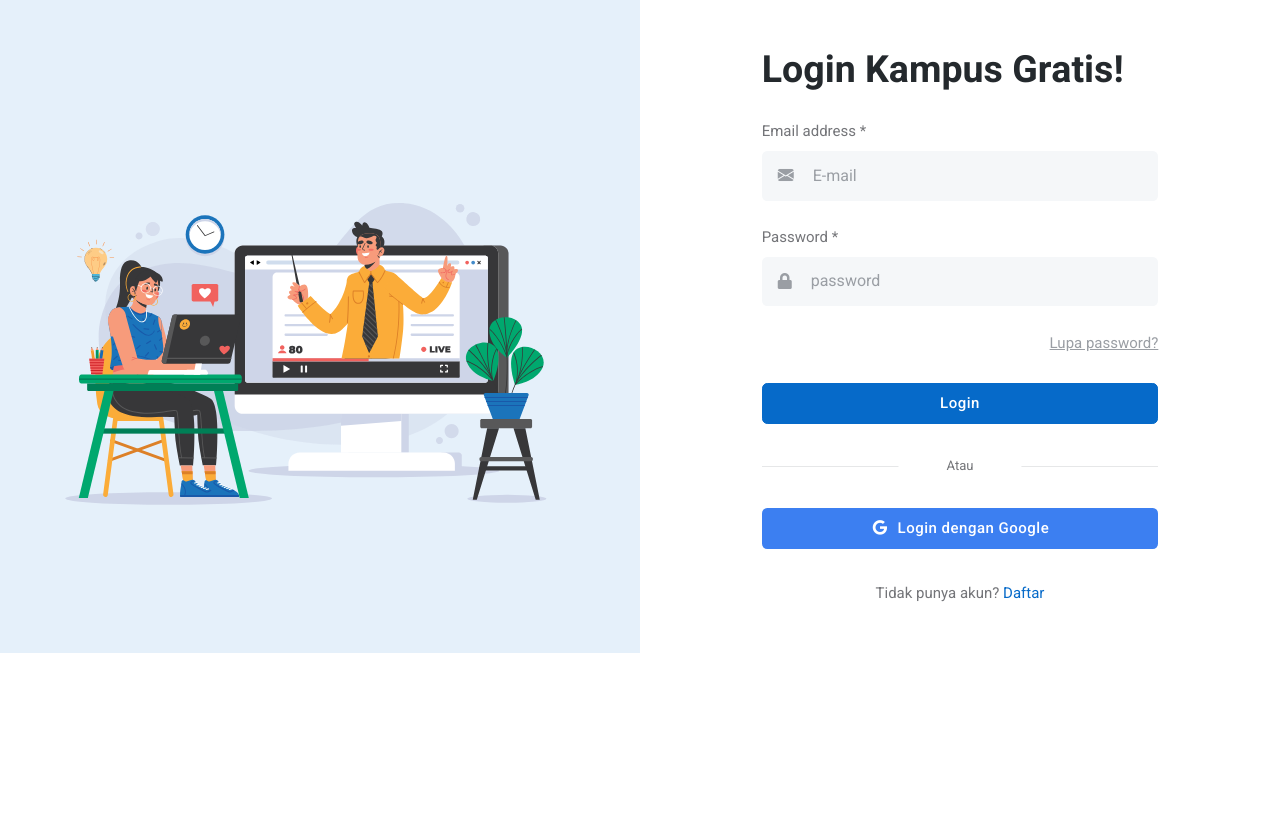
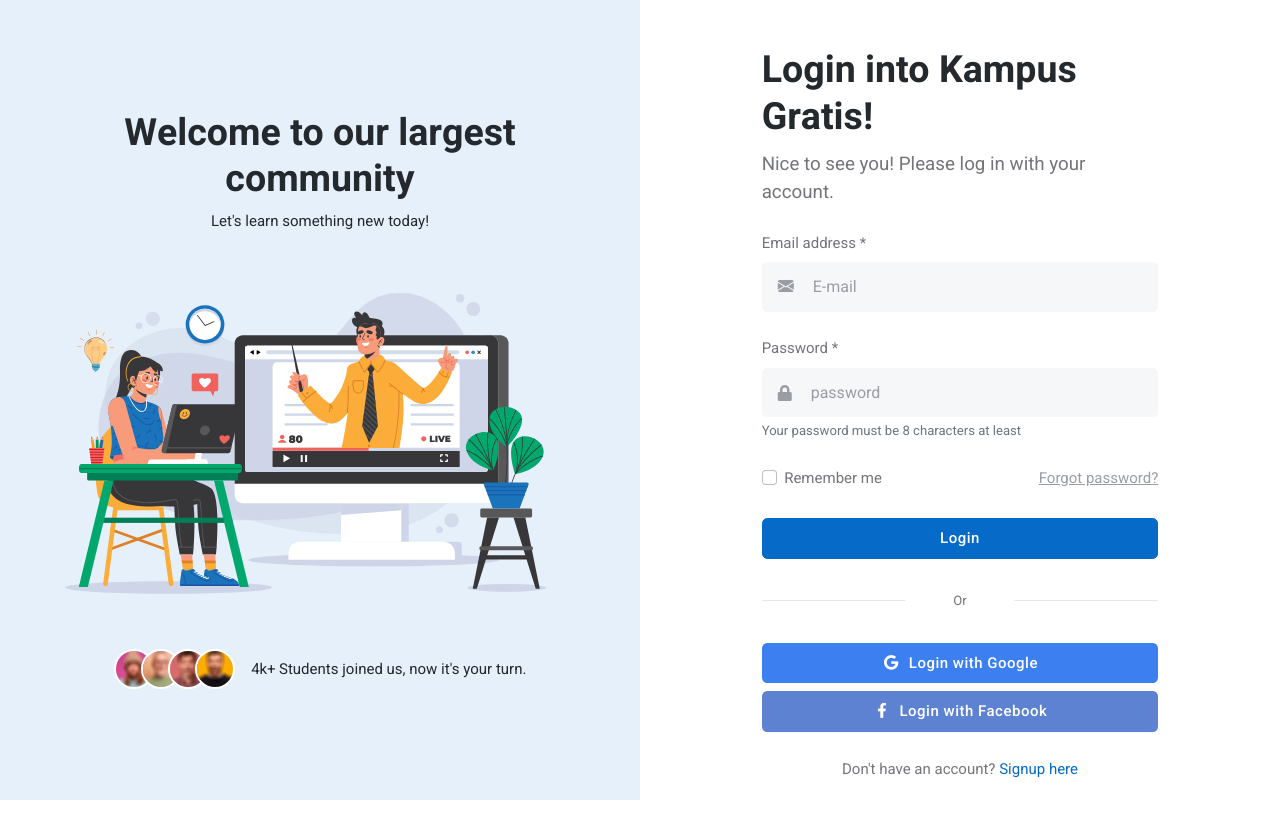
Before and after one commit to nadheva/frontend-kampusgratis, a React (Create React App) app: page /login in a window 1280 px wide. Before the commit the page ends 800 px from the top, so only its background shows below. Built offline with nearby package versions, Linux system fonts and the light colour scheme.

Commit message:
fix bug di fikri

```diff
--- a/src/pages/Login.jsx
+++ b/src/pages/Login.jsx
@@ -1,170 +1,162 @@
-import React, { useEffect } from "react";
-import "../assets/user/css-custon/style.css"
+import React from "react";
 
-function Login() {
-  useEffect(() => {
-    document.title = "Kampus Gratis | Login";
-  });
-
+const Login = () => {
   return (
     <main>
-      <section className="p-0 d-flex align-items-center position-relative overflow-hidden">
-        <div className="container-fluid">
-          <div className="row">
-            <div className="col-12 col-lg-6 d-md-flex align-items-center justify-content-center bg-primary bg-opacity-10 vh-lg-100">
-              <div className="p-3 p-lg-5">
-                {/* <div className="text-center">
-                  <h2 className="fw-bold">Welcome to our largest community</h2>
-                  <p className="mb-0 h6 fw-light">
+      <section class="p-0 d-flex align-items-center position-relative overflow-hidden">
+        <div class="container-fluid">
+          <div class="row">
+            <div class="col-12 col-lg-6 d-md-flex align-items-center justify-content-center bg-primary bg-opacity-10 vh-lg-100">
+              <div class="p-3 p-lg-5">
+                <div class="text-center">
+                  <h2 class="fw-bold">Welcome to our largest community</h2>
+                  <p class="mb-0 h6 fw-light">
                     Let's learn something new today!
                   </p>
-                </div> */}
+                </div>
 
-                <img
-                  src="assets/images/element/02.svg"
-                  className="mt-5"
-                  alt=""
-                />
+                <img src="assets/images/element/02.svg" class="mt-5" alt="" />
 
-                {/* <div className="d-sm-flex mt-5 align-items-center justify-content-center">
-                  <ul className="avatar-group mb-2 mb-sm-0">
-                    <li className="avatar avatar-sm">
+                <div class="d-sm-flex mt-5 align-items-center justify-content-center">
+                  <ul class="avatar-group mb-2 mb-sm-0">
+                    <li class="avatar avatar-sm">
                       <img
-                        className="avatar-img rounded-circle"
+                        class="avatar-img rounded-circle"
                         src="assets/images/avatar/01.jpg"
                         alt="avatar"
                       />
                     </li>
-                    <li className="avatar avatar-sm">
+                    <li class="avatar avatar-sm">
                       <img
-                        className="avatar-img rounded-circle"
+                        class="avatar-img rounded-circle"
                         src="assets/images/avatar/02.jpg"
                         alt="avatar"
                       />
                     </li>
-                    <li className="avatar avatar-sm">
+                    <li class="avatar avatar-sm">
                       <img
-                        className="avatar-img rounded-circle"
+                        class="avatar-img rounded-circle"
                         src="assets/images/avatar/03.jpg"
                         alt="avatar"
                       />
                     </li>
-                    <li className="avatar avatar-sm">
+                    <li class="avatar avatar-sm">
                       <img
-                        className="avatar-img rounded-circle"
+                        class="avatar-img rounded-circle"
                         src="assets/images/avatar/04.jpg"
                         alt="avatar"
                       />
                     </li>
                   </ul>
 
-                  <p className="mb-0 h6 fw-light ms-0 ms-sm-3">
+                  <p class="mb-0 h6 fw-light ms-0 ms-sm-3">
                     4k+ Students joined us, now it's your turn.
                   </p>
-                </div> */}
+                </div>
               </div>
             </div>
 
-            <div className="col-12 col-lg-6 m-auto">
-              <div className="row my-5">
-                <div className="col-sm-10 col-xl-8 m-auto">
-                  {/* <span className="mb-0 fs-1">👋</span> */}
-                  <h1 className="fs-2 mb-4">Login Kampus Gratis!</h1>
-                  {/* <p className="lead mb-4">
+            <div class="col-12 col-lg-6 m-auto">
+              <div class="row my-5">
+                <div class="col-sm-10 col-xl-8 m-auto">
+                  {/* <span class="mb-0 fs-1">👋</span> */}
+                  <h1 class="fs-2">Login into Kampus Gratis!</h1>
+                  <p class="lead mb-4">
                     Nice to see you! Please log in with your account.
-                  </p> */}
+                  </p>
 
                   <form>
-                    <div className="mb-4">
-                      <label for="exampleInputEmail1" className="form-label">
+                    <div class="mb-4">
+                      <label for="exampleInputEmail1" class="form-label">
                         Email address *
                       </label>
-                      <div className="input-group input-group-lg">
-                        <span className="input-group-text bg-light rounded-start border-0 text-secondary px-3">
-                          <i className="bi bi-envelope-fill"></i>
+                      <div class="input-group input-group-lg">
+                        <span class="input-group-text bg-light rounded-start border-0 text-secondary px-3">
+                          <i class="bi bi-envelope-fill"></i>
                         </span>
                         <input
                           type="email"
-                          className="form-control border-0 bg-light rounded-end ps-1"
+                          class="form-control border-0 bg-light rounded-end ps-1"
                           placeholder="E-mail"
                           id="exampleInputEmail1"
                         />
                       </div>
                     </div>
 
-                    <div className="mb-4">
-                      <label for="inputPassword5" className="form-label">
+                    <div class="mb-4">
+                      <label for="inputPassword5" class="form-label">
                         Password *
                       </label>
-                      <div className="input-group input-group-lg">
-                        <span className="input-group-text bg-light rounded-start border-0 text-secondary px-3">
-                          <i className="fas fa-lock"></i>
+                      <div class="input-group input-group-lg">
+                        <span class="input-group-text bg-light rounded-start border-0 text-secondary px-3">
+                          <i class="fas fa-lock"></i>
                         </span>
                         <input
                           type="password"
-                          className="form-control border-0 bg-light rounded-end ps-1"
+                          class="form-control border-0 bg-light rounded-end ps-1"
                           placeholder="password"
                           id="inputPassword5"
                         />
                       </div>
-                      {/* <div id="passwordHelpBlock" className="form-text">
+                      <div id="passwordHelpBlock" class="form-text">
                         Your password must be 8 characters at least
-                      </div> */}
+                      </div>
                     </div>
 
-                    <div className="mb-4 d-flex justify-content-between mb-4">
-                      <div className="form-check">
-                        {/* <input
+                    <div class="mb-4 d-flex justify-content-between mb-4">
+                      <div class="form-check">
+                        <input
                           type="checkbox"
-                          className="form-check-input"
+                          class="form-check-input"
                           id="exampleCheck1"
                         />
-                        <label className="form-check-label" for="exampleCheck1">
+                        <label class="form-check-label" for="exampleCheck1">
                           Remember me
-                        </label> */}
+                        </label>
                       </div>
-                      <div className="text-primary-hover">
-                        <a href=" " className="text-secondary">
-                          <u>Lupa password?</u>
+                      <div class="text-primary-hover">
+                        <a href="forgot-password.html" class="text-secondary">
+                          <u>Forgot password?</u>
                         </a>
                       </div>
                     </div>
 
-                    <div className="align-items-center mt-0">
-                      <div className="d-grid">
-                        <button className="btn btn-primary mb-0" type="button">
+                    <div class="align-items-center mt-0">
+                      <div class="d-grid">
+                        <button class="btn btn-primary mb-0" type="button">
                           Login
                         </button>
                       </div>
                     </div>
                   </form>
 
-                  <div className="row">
-                    <div className="position-relative my-4">
+                  <div class="row">
+                    <div class="position-relative my-4">
                       <hr />
-                      <p className="small position-absolute top-50 start-50 translate-middle bg-body px-5">
-                        Atau
+                      <p class="small position-absolute top-50 start-50 translate-middle bg-body px-5">
+                        Or
                       </p>
                     </div>
 
-                    <div className="col-xxl-6 d-grid">
-                      <a href=" " className="btn bg-google mb-2 mb-xxl-0">
-                        <i className="fab fa-fw fa-google text-white me-2"></i>
-                        Login dengan Google
+                    <div class="col-xxl-6 d-grid">
+                      <a href=" " class="btn bg-google mb-2 mb-xxl-0">
+                        <i class="fab fa-fw fa-google text-white me-2"></i>Login
+                        with Google
                       </a>
                     </div>
 
-                    {/* <div className="col-xxl-6 d-grid">
-                      <a href=" " className="btn bg-facebook mb-0">
-                        <i className="fab fa-fw fa-facebook-f me-2"></i>Login with
+                    <div class="col-xxl-6 d-grid">
+                      <a href=" " class="btn bg-facebook mb-0">
+                        <i class="fab fa-fw fa-facebook-f me-2"></i>Login with
                         Facebook
                       </a>
-                    </div> */}
+                    </div>
                   </div>
 
-                  <div className="mt-4 text-center">
+                  <div class="mt-4 text-center">
                     <span>
-                      Tidak punya akun? <a href=" ">Daftar</a>
+                      Don't have an account?{" "}
+                      <a href="sign-up.html">Signup here</a>
                     </span>
                   </div>
                 </div>
@@ -175,6 +167,6 @@
       </section>
     </main>
   );
-}
+};
 
 export default Login;
```
